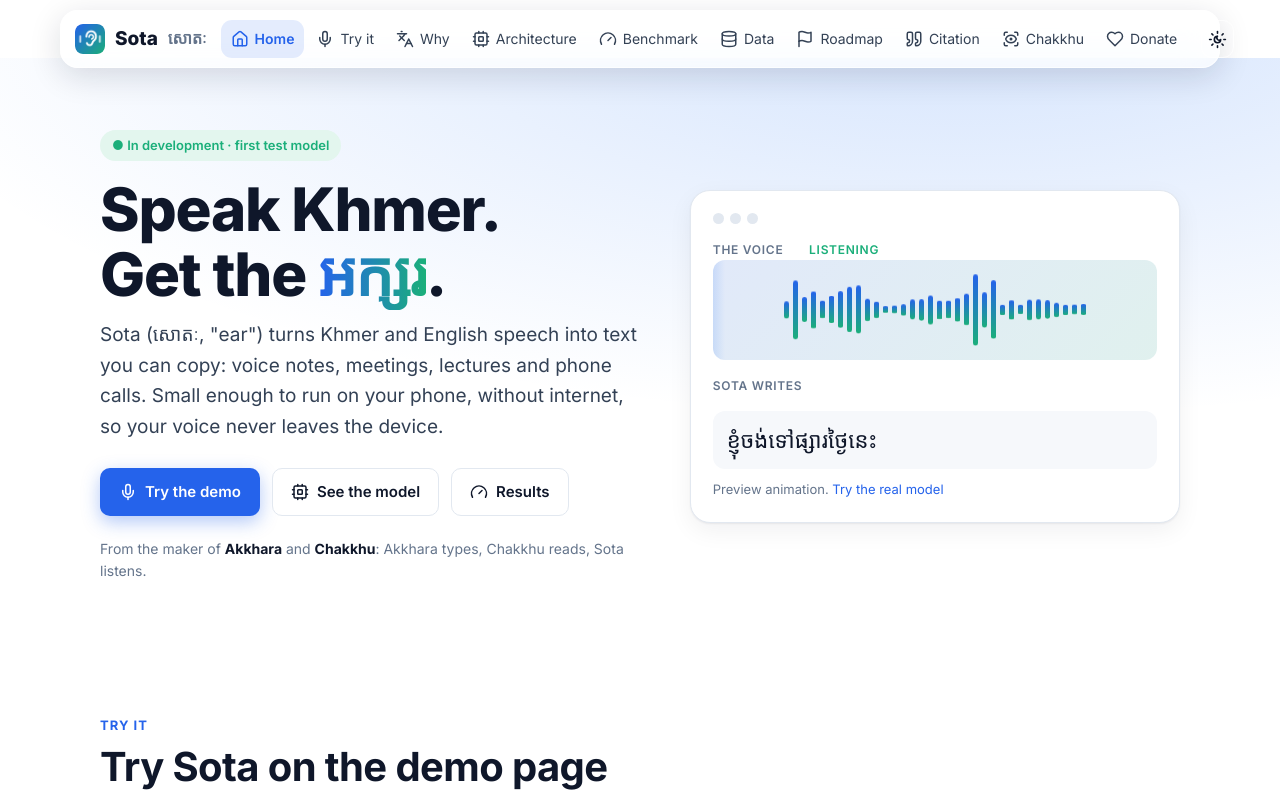
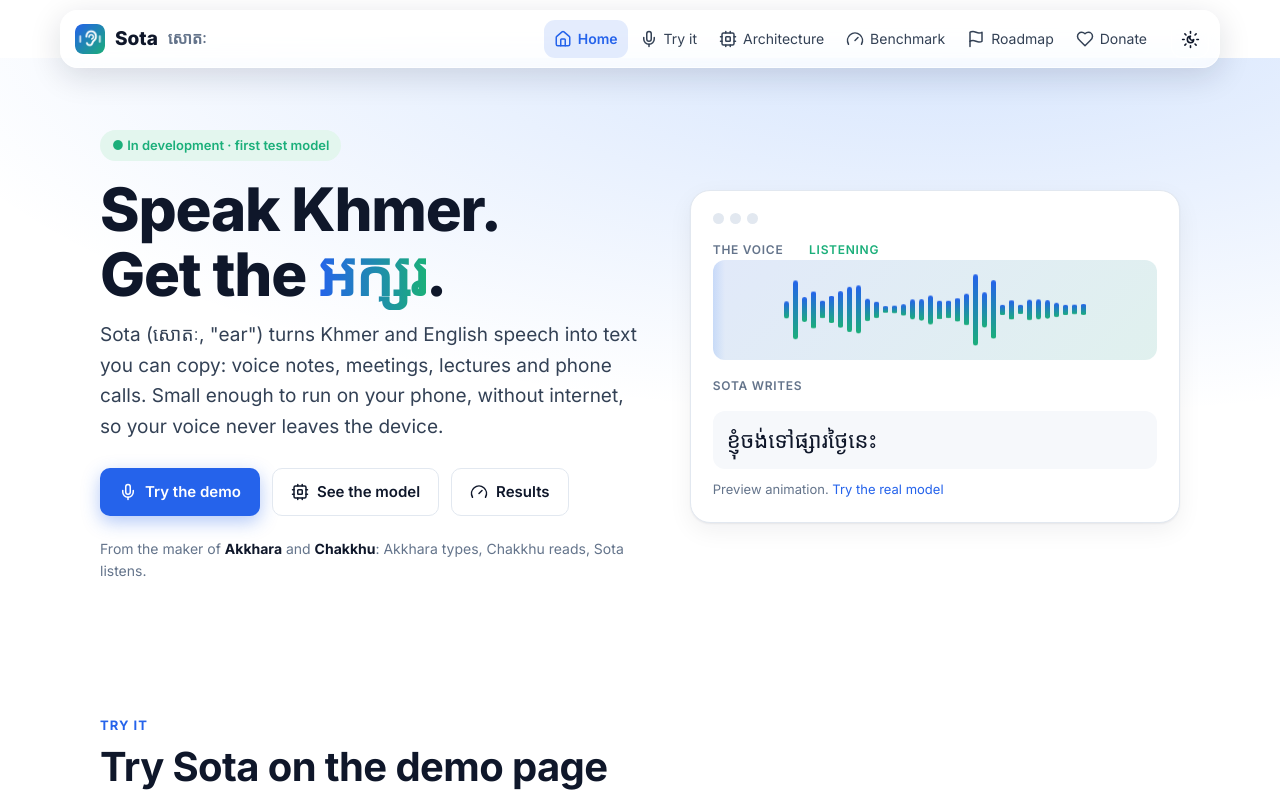
Before and after one commit to MuyleangIng/sota-web, a plain HTML site: page index.html in a window 1280 px wide. Shown: the top 799 px of the page. Drawn offline with Linux system fonts and the light colour scheme; a web font is replaced by a local one.

Commit message:
Shorter navbar: keep the main links, the rest stay in the phone menu

```diff
--- a/index.html
+++ b/index.html
@@ -436,13 +436,9 @@ details.tbl th:first-child,details.tbl td:first-child{text-align:left}
     <div class="navlinks">
       <a href="#top"><svg class="ic" aria-hidden="true"><use href="#i-house"/></svg><span>Home</span></a>
       <a href="#try"><svg class="ic" aria-hidden="true"><use href="#i-mic"/></svg><span>Try it</span></a>
-      <a href="#why"><svg class="ic" aria-hidden="true"><use href="#i-languages"/></svg><span class="lbl-x">Why</span></a>
       <a href="#architecture"><svg class="ic" aria-hidden="true"><use href="#i-cpu"/></svg><span>Architecture</span></a>
       <a href="#report"><svg class="ic" aria-hidden="true"><use href="#i-gauge"/></svg><span>Benchmark</span></a>
-      <a href="#data"><svg class="ic" aria-hidden="true"><use href="#i-database"/></svg><span class="lbl-x">Data</span></a>
       <a href="#roadmap"><svg class="ic" aria-hidden="true"><use href="#i-flag"/></svg><span>Roadmap</span></a>
-      <a href="#cite"><svg class="ic" aria-hidden="true"><use href="#i-quote"/></svg><span class="lbl-x">Citation</span></a>
-      <a href="https://muyleanging.github.io/chakkhu-web/" target="_blank" rel="noopener"><svg class="ic" aria-hidden="true"><use href="#i-scan-eye"/></svg><span class="lbl-x">Chakkhu</span></a>
       <a href="#donate"><svg class="ic" aria-hidden="true" viewBox="0 0 24 24" fill="none" stroke="currentColor" stroke-width="2" stroke-linecap="round" stroke-linejoin="round"><path d="M19 14c1.49-1.46 3-3.21 3-5.5A5.5 5.5 0 0 0 16.5 3c-1.76 0-3 .5-4.5 2-1.5-1.5-2.74-2-4.5-2A5.5 5.5 0 0 0 2 8.5c0 2.3 1.5 4.05 3 5.5l7 7Z"/></svg><span>Donate</span></a>
     </div>
     <button id="theme" class="iconbtn" title="Light / dark" aria-label="Switch light or dark mode"><svg class="ic" aria-hidden="true"><use href="#i-sun-moon"/></svg></button>
```
